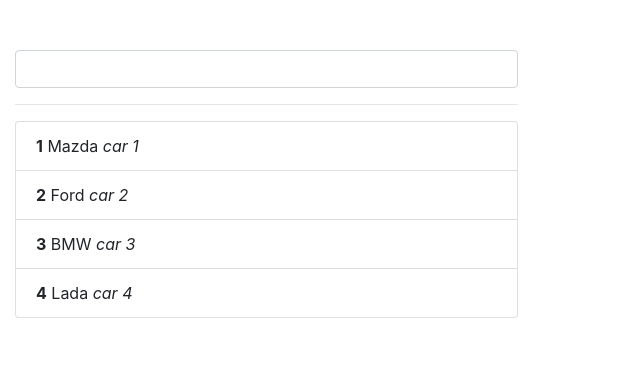
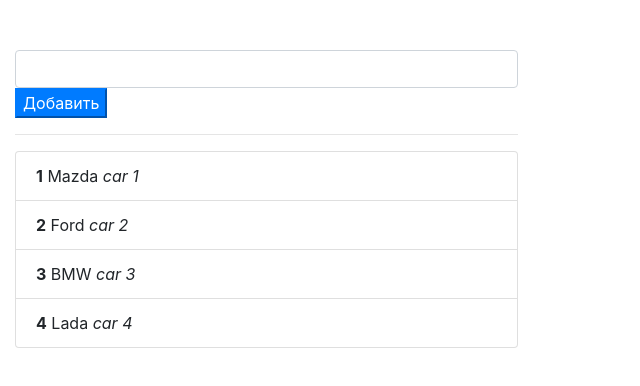
Before and after one commit to zamyslov/angular-cource, an Angular app: page / in a window 1280 px wide. Shown: the top 386 px of the page, without its empty margins (0-640 px from the left). Built offline with nearby package versions, Linux system fonts and the light colour scheme.

Commit message:
lesson 28

```diff
--- a/src/app/app.component.ts
+++ b/src/app/app.component.ts
@@ -5,9 +5,10 @@
   template: `
     <div class="col-xs-4 col-5">
       <input class="form-control" [(ngModel)]="searchCar">
+      <button class="btn-primary" (click)="addCar()">Добавить</button>
       <hr>
       <ul class="list-group">
-        <li *ngFor="let car of cars | carFilter:searchCar:'description';let i = index"
+        <li *ngFor="let car of cars | carFilter:searchCar:'name';let i = index"
             class="list-group-item"><b>{{i + 1}}</b> {{car.name}} <i>{{car.description}}</i></li>
       </ul>
     </div>
@@ -21,4 +22,10 @@
     {name: 'BMW', description: 'car 3'},
     {name: 'Lada', description: 'car 4'}
   ];
+
+  addCar() {
+    this.cars.push({
+      name: 'newCar', description: 'car'
+    });
+  }
 }
--- a/src/app/car-filter.pipe.ts
+++ b/src/app/car-filter.pipe.ts
@@ -1,7 +1,8 @@
 import {Pipe, PipeTransform} from '@angular/core';
 
 @Pipe({
-  name: 'carFilter'
+  name: 'carFilter',
+  pure: false
 })
 export class CarFilterPipe implements PipeTransform {
 
```
